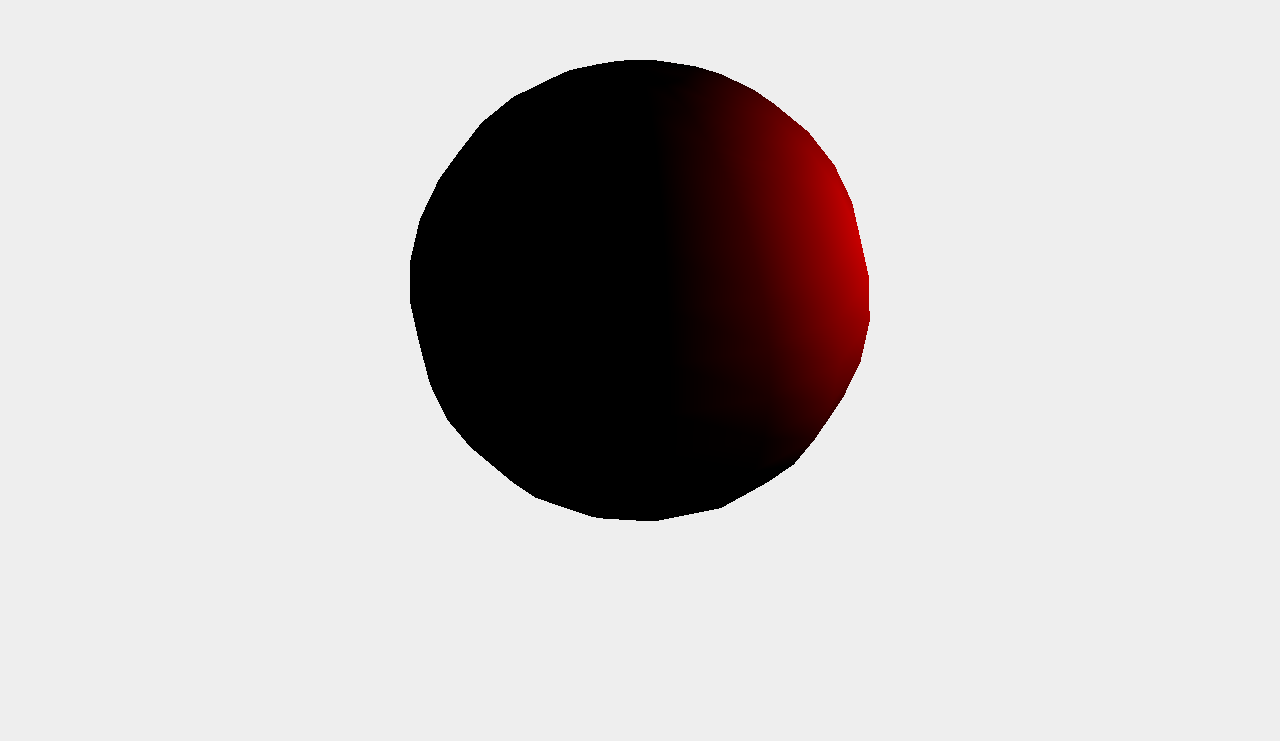
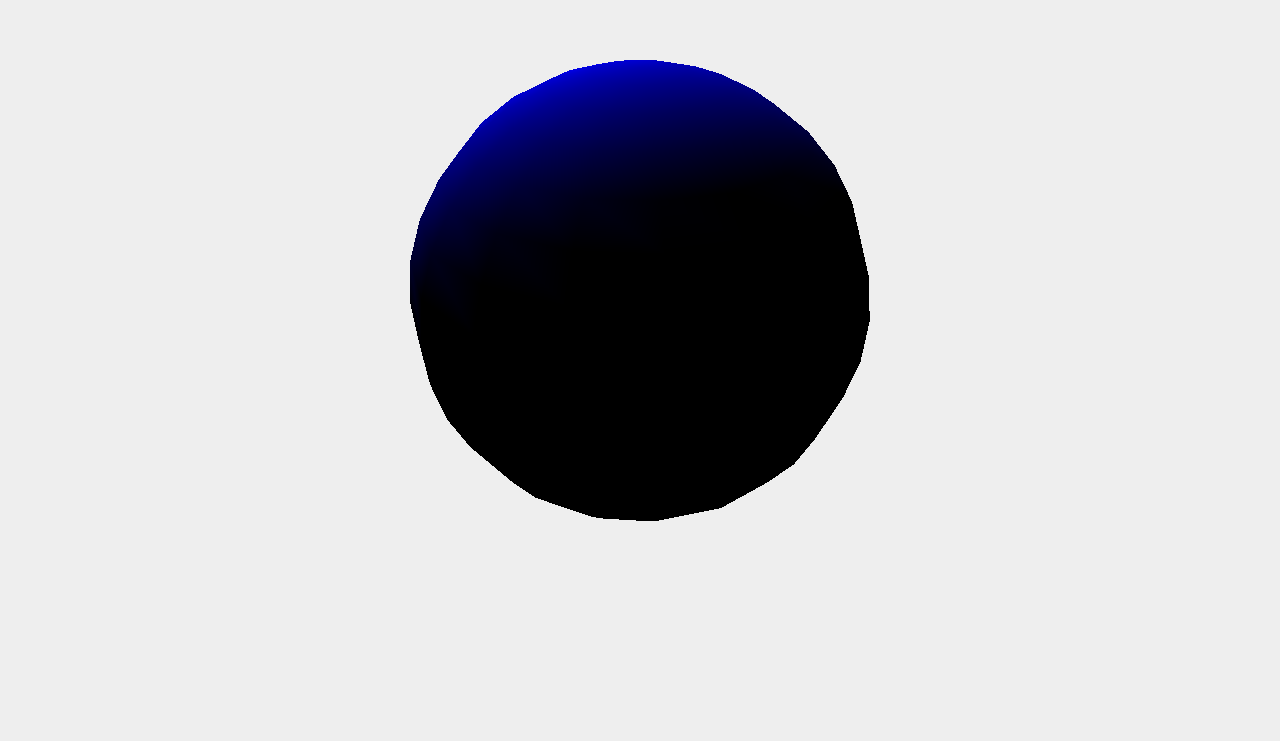
Before and after one commit to Green-Snake-Platinum-Kangaroo/Green-Snake-Platinum-Kangaroo, a plain HTML site: page index.html in a window 1280 px wide. Shown: the part 159-904 px from the top of the page. Drawn offline with Linux system fonts and the light colour scheme.

Commit message:
change to sphere color and spot light

```diff
--- a/index.html
+++ b/index.html
@@ -21,7 +21,7 @@
   // set some camera attributes
   var VIEW_ANGLE = 45,
       ASPECT = WIDTH / HEIGHT,
-      NEAR = 0.1,
+      NEAR = 1,
       FAR = 10000;
 
   // get the DOM element to attach to
@@ -50,7 +50,7 @@
 
   // create the sphere's material
   var sphereMaterial = new THREE.MeshLambertMaterial({
-      color: 0xCC0000
+      color: 0x0000FF
   });
 
   // set up the sphere vars
@@ -70,15 +70,15 @@
   scene.add(camera);
 
   // create a point light
-  var pointLight = new THREE.PointLight( 0xFFFFFF );
+  var spotLight = new THREE.SpotLight( 0xFFFFFF );
 
   // set its position
-  pointLight.position.x = 10;
-  pointLight.position.y = 50;
-  pointLight.position.z = 130;
+  spotLight.position.x = 170;
+  spotLight.position.y = 330;
+  spotLight.position.z = -160;
 
   // add to the scene
-  scene.add(pointLight);
+  scene.add(spotLight);
 
   // draw!
   renderer.render(scene, camera);
```
